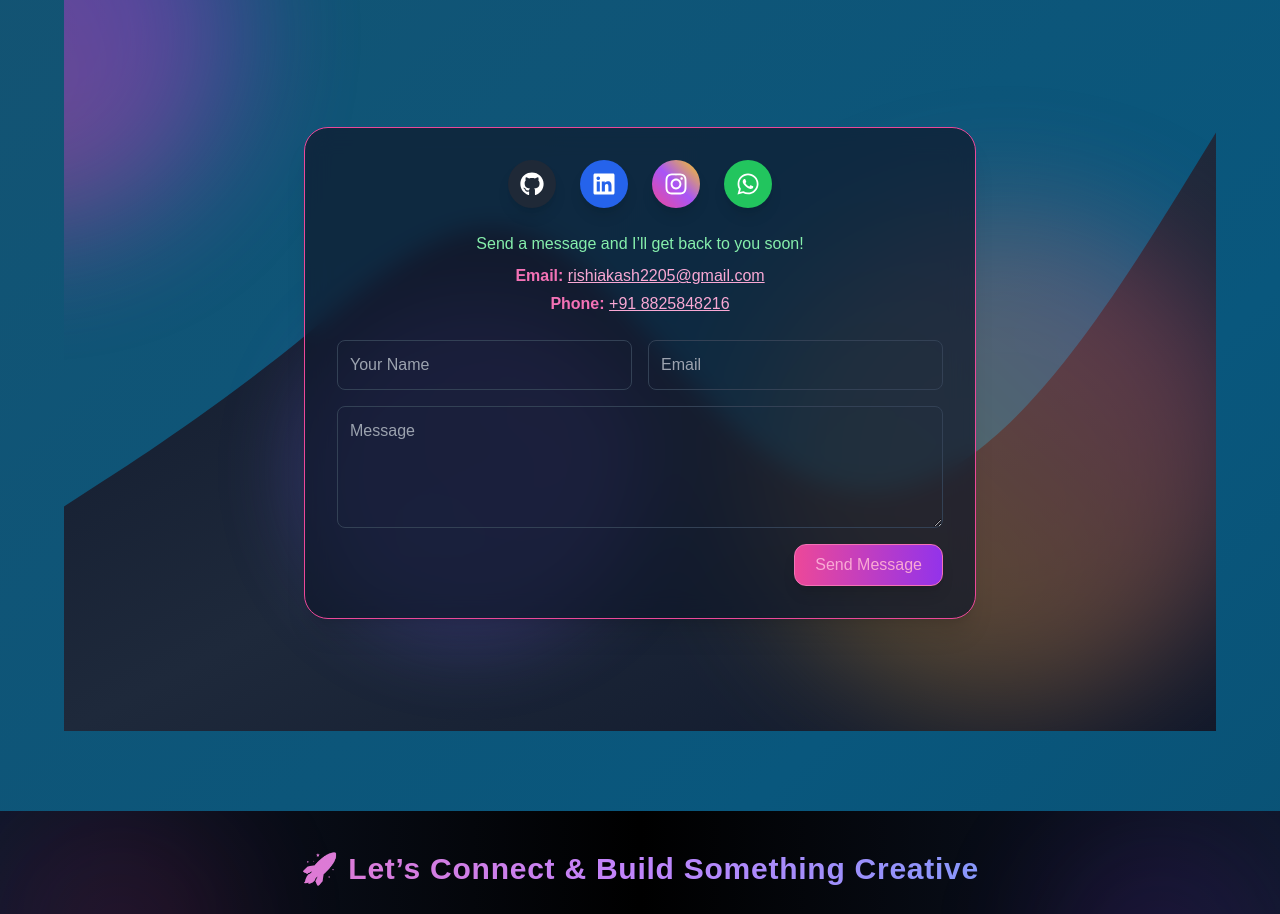
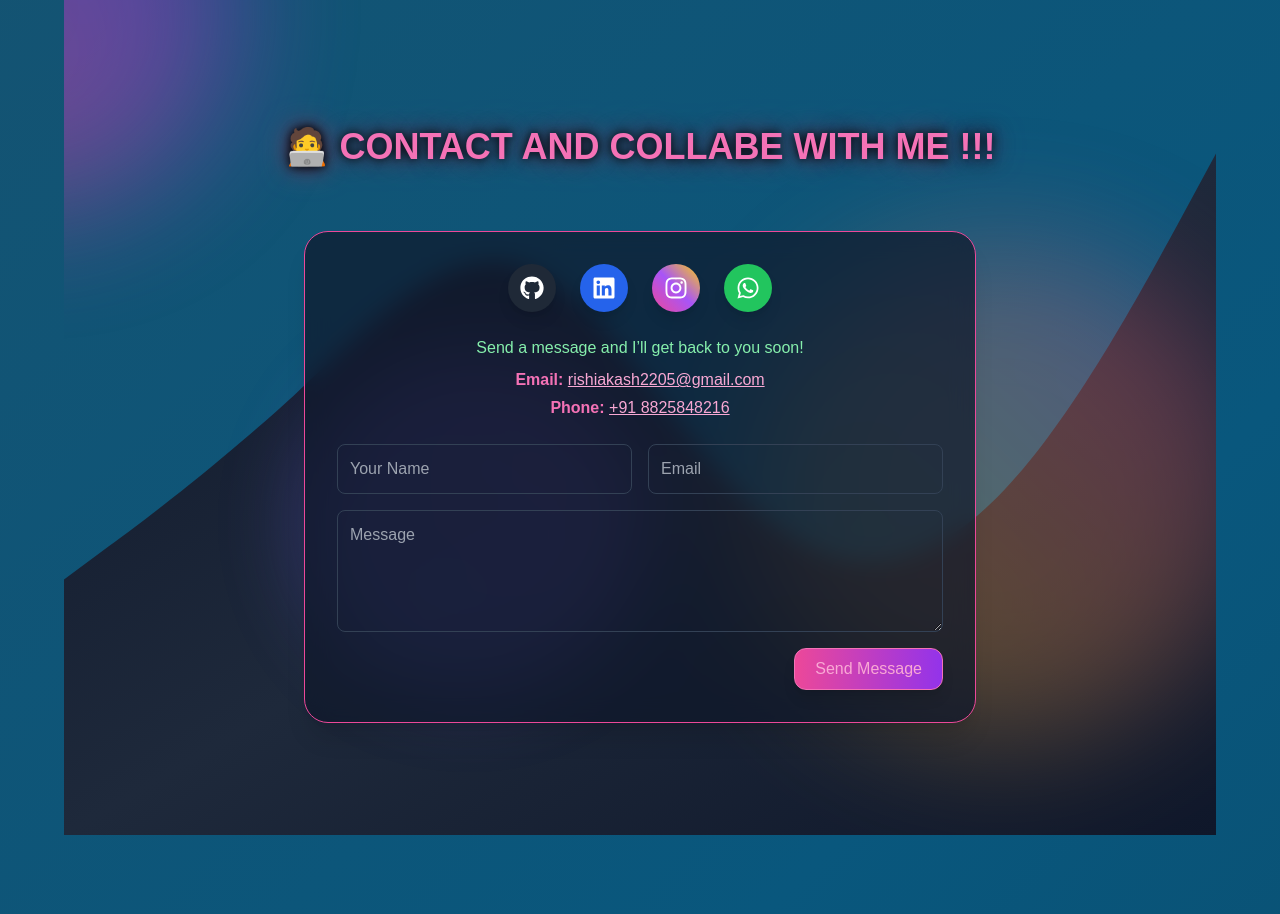
Before and after one commit to Rishi-2205/portfolio, a React (Vite) app: page / in a window 1280 px wide. Shown: the part 4280-5194 px from the top of the page. Built offline with nearby package versions, Linux system fonts and the light colour scheme.

Commit message:
Update App.jsx with new skills and contact section

```diff
--- a/src/App.jsx
+++ b/src/App.jsx
@@ -906,6 +906,16 @@ export default function App() {
   variants={sectionVariants}
   custom={4}
 >
+
+  {/* Section Title */}
+  <motion.h2
+    className="text-4xl font-bold mb-16 text-center text-pink-400 glow"
+    initial={{ opacity: 0, y: -40 }}
+    whileInView={{ opacity: 1, y: 0 }}
+    transition={{ duration: 1, ease: "easeOut" }}
+  >
+    🧑‍💻 CONTACT AND COLLABE WITH ME !!!
+  </motion.h2>
   {/* Curved background with gradient sweep */}
   <div className="absolute inset-0 -z-10 overflow-hidden">
     <svg
@@ -934,6 +944,7 @@ export default function App() {
     <div className="absolute top-[10%] left-[50%] w-[250px] h-[250px] bg-gradient-to-tr from-green-400 to-teal-500 rounded-full blur-2xl animate-ping opacity-20"></div>
   </div>
 
+
   {/* Contact Card */}
   <div className="max-w-2xl mx-auto bg-slate-900/70 backdrop-blur-md p-8 rounded-3xl shadow-xl relative z-10 border border-pink-500">
     {/* Social Links */}
@@ -958,6 +969,7 @@ export default function App() {
         </motion.a>
       ))}
     </div>
+
 
     {/* Contact Info */}
     <motion.div
```
